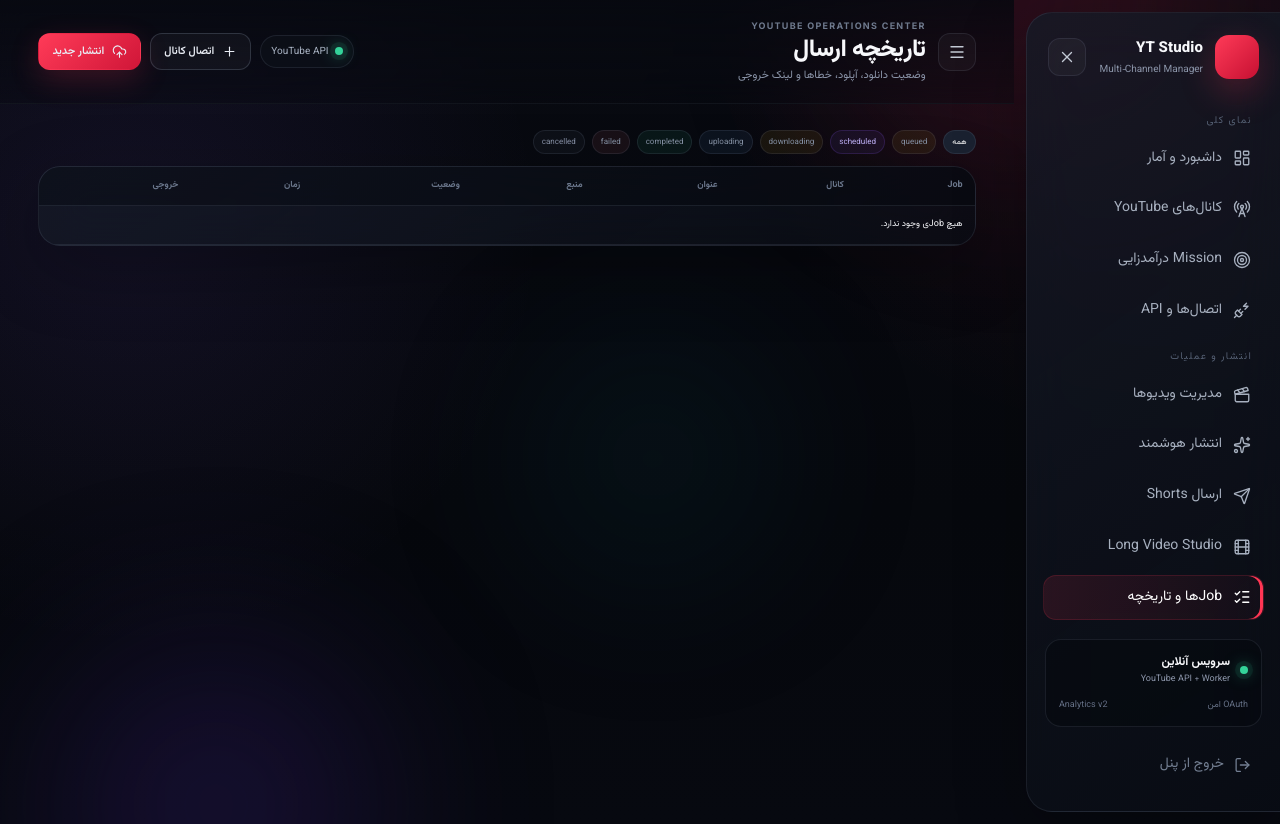
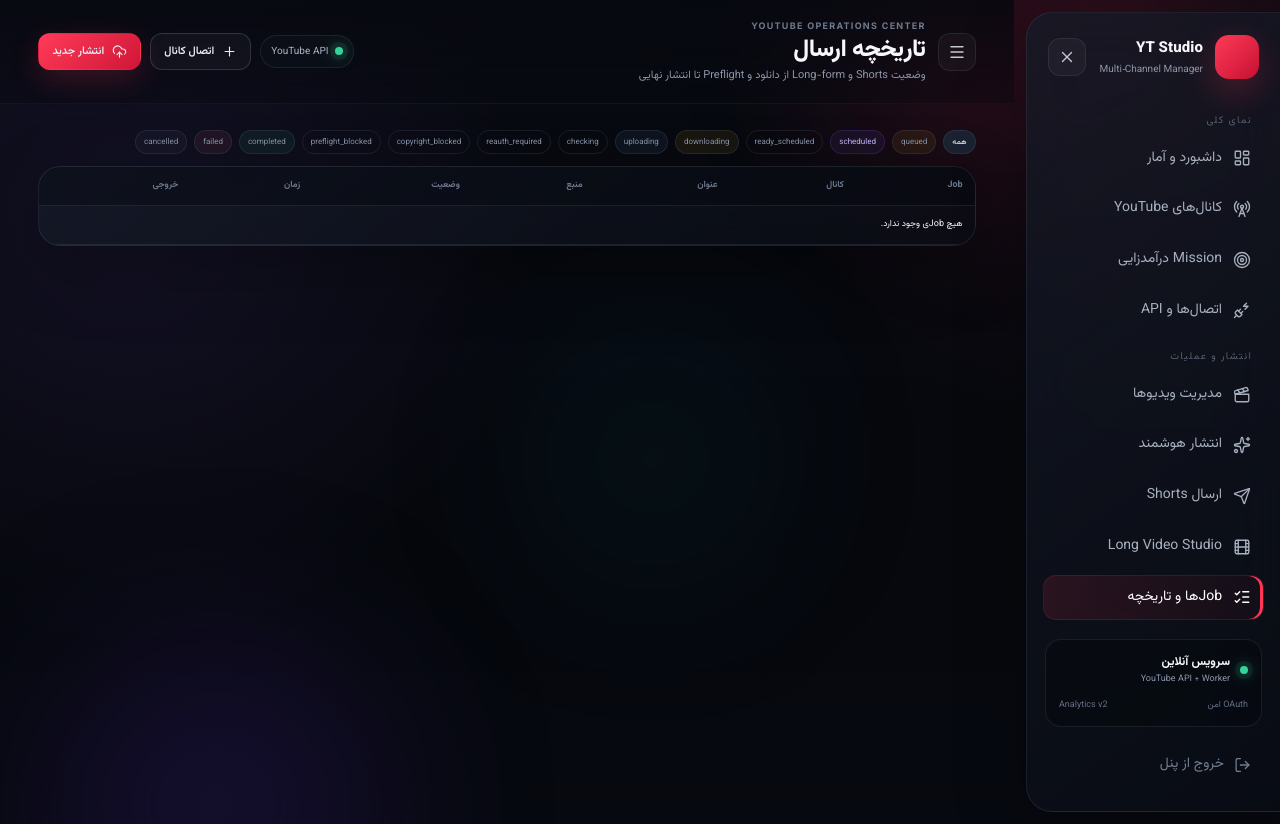
Before and after one commit to PEDIHS/yt, a Flask app: page /jobs in a window 1280 px wide. Run offline with Flask 3, Linux system fonts and the light colour scheme; the visitor is signed in with stand-in values (Sample User, id 1); data that the repository does not hold is empty; parts of the project's set-up code (start-up, migrations or seed data) failed here and were passed over; some libraries are stand-ins or nearby versions.

Commit message:
feat: make job history long-video aware

```diff
--- a/templates/jobs.html
+++ b/templates/jobs.html
@@ -1,11 +1,18 @@
 {% extends "base.html" %}
 {% block title %}Jobها | YT Manager{% endblock %}
 {% block heading %}تاریخچه ارسال{% endblock %}
-{% block subheading %}وضعیت دانلود، آپلود، خطاها و لینک خروجی{% endblock %}
+{% block subheading %}وضعیت Shorts و Long-form از دانلود و Preflight تا انتشار نهایی{% endblock %}
 {% block content %}
-<div class="filters"><a class="pill {% if not selected_status %}active-filter{% endif %}" href="{{ url_for('jobs') }}">همه</a>{% for s in ['queued','scheduled','downloading','uploading','completed','failed','cancelled'] %}<a class="pill status-{{ s }} {% if selected_status==s %}active-filter{% endif %}" href="{{ url_for('jobs', status=s) }}">{{ s }}</a>{% endfor %}</div>
+<div class="filters"><a class="pill {% if not selected_status %}active-filter{% endif %}" href="{{ url_for('jobs') }}">همه</a>{% for s in ['queued','scheduled','ready_scheduled','downloading','uploading','checking','reauth_required','copyright_blocked','preflight_blocked','completed','failed','cancelled'] %}<a class="pill status-{{ s }} {% if selected_status==s %}active-filter{% endif %}" href="{{ url_for('jobs', status=s) }}">{{ s }}</a>{% endfor %}</div>
 <section class="card table-card"><div class="table-wrap"><table><thead><tr><th>Job</th><th>کانال</th><th>عنوان</th><th>منبع</th><th>وضعیت</th><th>زمان</th><th>خروجی</th></tr></thead><tbody>
-{% for job in jobs %}<tr><td>#{{ job.id }}</td><td>{{ channel_map.get(job.channel_id).label if channel_map.get(job.channel_id) else job.channel_id }}</td><td><strong>{{ job.title }}</strong>{% if job.error %}<small class="error-text">{{ job.error }}</small>{% endif %}</td><td>{{ job.source }}</td><td><span class="pill status-{{ job.status }}">{{ job.status }}</span></td><td>{{ job.created_at.strftime('%Y-%m-%d %H:%M') }}</td><td>{% if job.video_url %}<a href="{{ job.video_url }}" target="_blank" rel="noopener">مشاهده Short</a>{% else %}—{% endif %}</td></tr>{% else %}<tr><td colspan="7" class="empty">هیچ Jobی وجود ندارد.</td></tr>{% endfor %}
+{% for job in jobs %}<tr><td>#{{ job.id }}</td><td>{{ channel_map.get(job.channel_id).label if channel_map.get(job.channel_id) else job.channel_id }}</td><td><strong>{{ job.title }}</strong>{% if job.error %}<small class="error-text">{{ job.error }}</small>{% endif %}</td><td>
+  {% if job.source == 'panel-long' %}
+    <span class="job-type long"><i data-lucide="film"></i>Long</span>
+  {% else %}
+    <span class="job-type short"><i data-lucide="smartphone"></i>Short</span>
+  {% endif %}
+  <small>{{ job.source }}</small>
+</td><td><span class="pill status-{{ job.status }}">{{ job.status }}</span></td><td>{{ job.created_at.strftime('%Y-%m-%d %H:%M') }}</td><td>{% if job.video_url %}<a href="{{ job.video_url }}" target="_blank" rel="noopener">{{ 'مشاهده ویدیو' if job.source == 'panel-long' else 'مشاهده Short' }}</a>{% else %}—{% endif %}</td></tr>{% else %}<tr><td colspan="7" class="empty">هیچ Jobی وجود ندارد.</td></tr>{% endfor %}
 </tbody></table></div></section>
 {% endblock %}
 {% block scripts %}<script>setTimeout(()=>location.reload(),12000)</script>{% endblock %}
```
